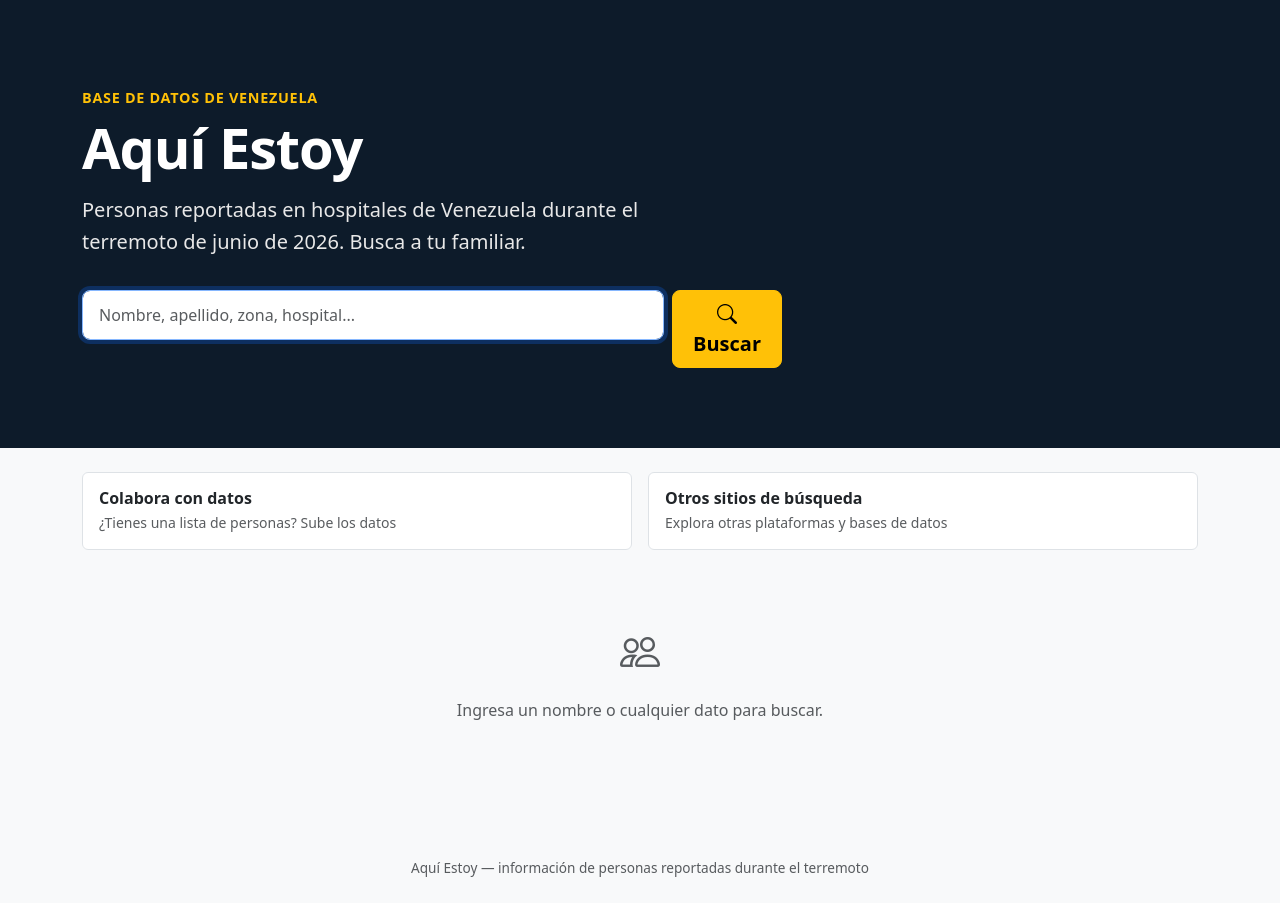
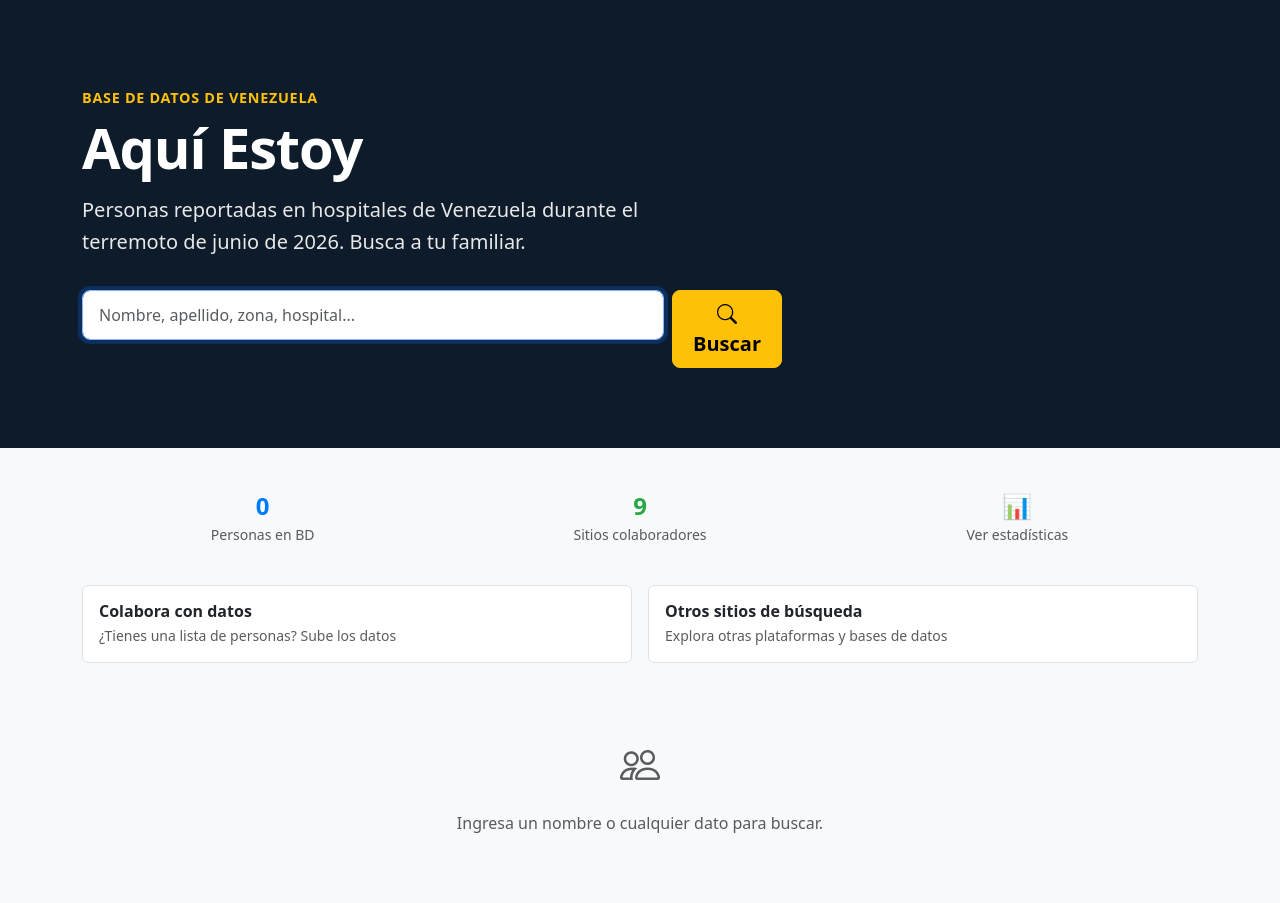
Before and after one commit to rypptc/aquiestoy, a Flask app: page / in a window 1280 px wide. Shown: the part 57-960 px from the top of the page. Before the commit the page ends 934 px from the top, so only its background shows below. Run offline with Flask 3, Linux system fonts and the light colour scheme; data that the repository does not hold is empty.

Commit message:
Add statistics summary to home page
- Total persons in database
- Total collaborating sites
- Link to full stats page
- Non-intrusive, clean design

Co-Authored-By: Claude Haiku 4.5 <noreply@anthropic.com>

```diff
--- a/templates/index.html
+++ b/templates/index.html
@@ -34,6 +34,29 @@
 </div>
 
 <div class="container mt-4">
+  <div class="row g-3 mb-4">
+    <div class="col-md-4">
+      <div class="text-center p-3" style="background: #f8f9fa; border-radius: 5px;">
+        <div style="font-size: 1.5rem; font-weight: 700; color: #007bff;">{{ paginacion.total }}</div>
+        <p class="text-muted small mb-0">Personas en BD</p>
+      </div>
+    </div>
+    <div class="col-md-4">
+      <div class="text-center p-3" style="background: #f8f9fa; border-radius: 5px;">
+        <div style="font-size: 1.5rem; font-weight: 700; color: #28a745;">9</div>
+        <p class="text-muted small mb-0">Sitios colaboradores</p>
+      </div>
+    </div>
+    <div class="col-md-4">
+      <a href="{{ url_for('public.stats_page') }}" class="text-decoration-none">
+        <div class="text-center p-3" style="background: #f8f9fa; border-radius: 5px; cursor: pointer;">
+          <div style="font-size: 1.5rem; font-weight: 700; color: #ffc107;">📊</div>
+          <p class="text-muted small mb-0">Ver estadísticas</p>
+        </div>
+      </a>
+    </div>
+  </div>
+
   <div class="row g-3 mb-4">
     <div class="col-md-6">
       <a href="{{ url_for('auth.register') }}" class="text-decoration-none">
```
